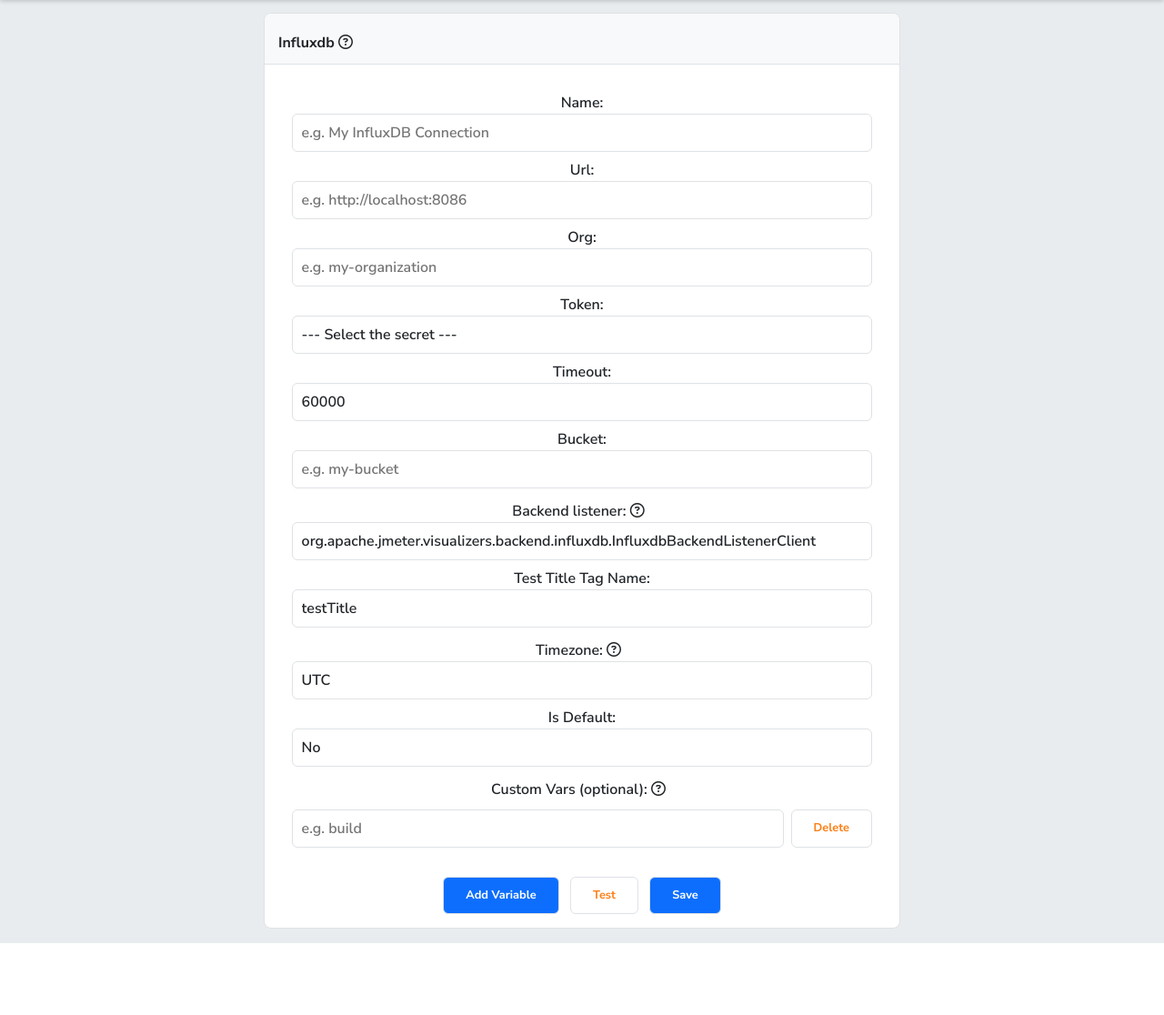
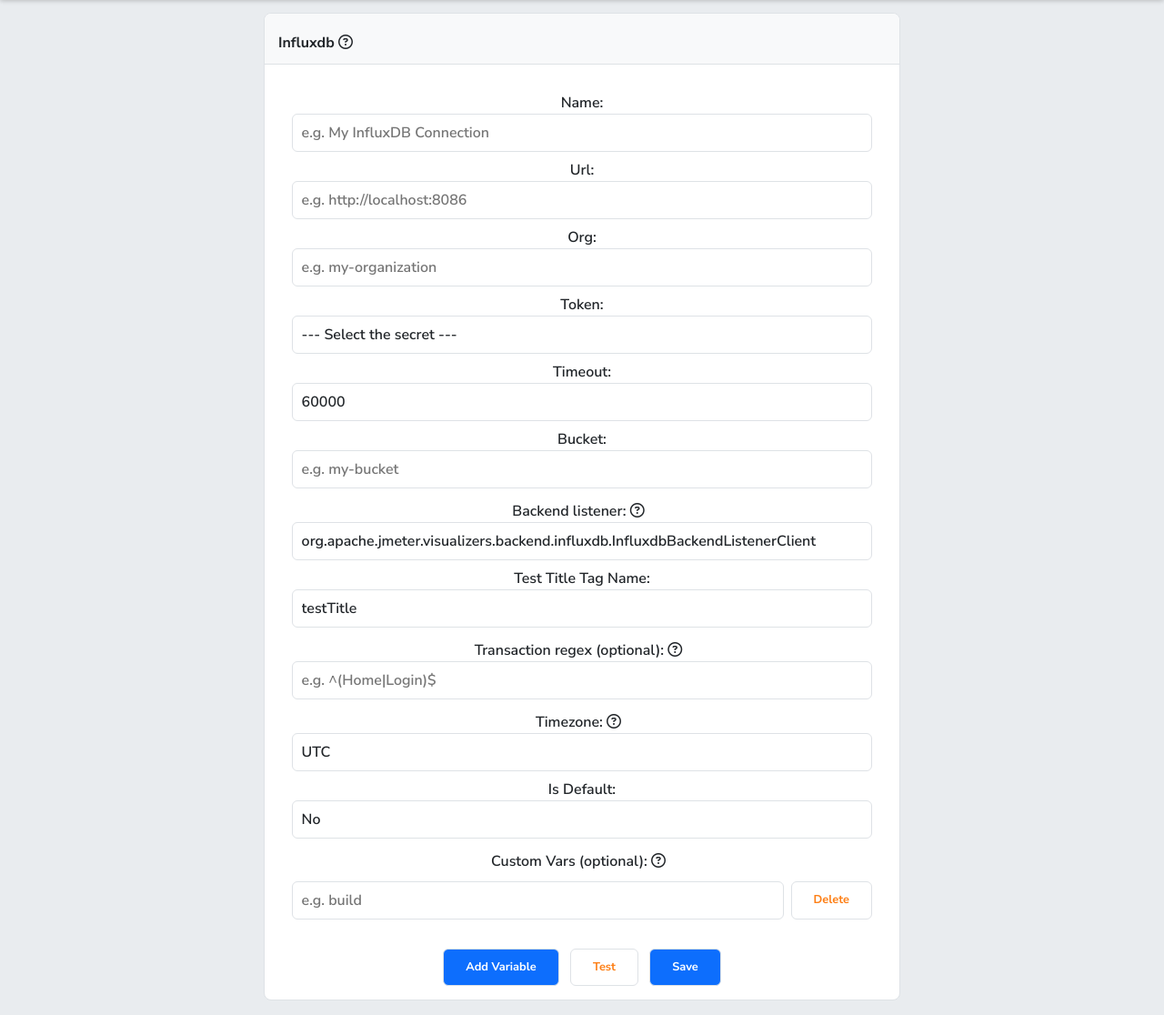
Before and after one commit to PerForge/PerForge, a Flask app: page /influxdb in a window 1280 px wide. Shown: the part 49-1165 px from the top of the page at 91% size. Before the commit the page ends 1086 px from the top, so only its background shows below. Run offline with Flask 3, Linux system fonts and the light colour scheme; a user stored in the database is signed in; tables that the repository leaves empty hold one stand-in row (values such as "Sample post"); some libraries are stand-ins or nearby versions.

Commit message:
Updated influxdb object to include regex field

```diff
--- a/app/backend/integrations/data_sources/influxdb_v2/influxdb_db.py
+++ b/app/backend/integrations/data_sources/influxdb_v2/influxdb_db.py
@@ -32,6 +32,7 @@ class DBInfluxdb(db.Model):
     listener      = db.Column(db.String(120), nullable=False)
     tmz           = db.Column(db.String(120), nullable=False)
     test_title_tag_name = db.Column(db.String(120), nullable=False)
+    transaction_regex = db.Column(db.String(500))
     custom_vars   = db.Column(db.String(500))
     is_default    = db.Column(db.Boolean, default=False)
 
--- a/app/backend/pydantic_models.py
+++ b/app/backend/pydantic_models.py
@@ -44,6 +44,7 @@ class InfluxdbModel(BaseModelWithStripping):
     listener  : str
     tmz       : str = Field(default="UTC")
     test_title_tag_name: str = Field(default="testTitle")
+    transaction_regex: Optional[str] = Field(default=None)
     custom_vars: list[str] = Field(default_factory=list)
     is_default: bool
 
--- a/app/forms.py
+++ b/app/forms.py
@@ -38,6 +38,7 @@ class InfluxDBForm(FlaskForm):
     listener   = SelectField('Backend listener', choices=[('org.apache.jmeter.visualizers.backend.influxdb.InfluxdbBackendListenerClient', 'org.apache.jmeter.visualizers.backend.influxdb.InfluxdbBackendListenerClient'), ('sitespeed_influxdb_v2', 'sitespeed_influxdb_v2')], default='InfluxdbBackendListenerClient')
     tmz        = StringField('Timezone', default="UTC")
     test_title_tag_name = StringField('Test Title Tag Name', default="testTitle")
+    transaction_regex   = StringField('Transaction regex')
     custom_vars= FieldList(StringField('Custom vars'), min_entries=0)
     is_default = SelectField("Is default", choices=[(False, 'No'), (True, 'Yes')], coerce=bool)
 
--- a/app/templates/integrations/influxdb.html
+++ b/app/templates/integrations/influxdb.html
@@ -84,6 +84,15 @@
                                     {{ form.listener(class="form-control") }}
                                     <label for="test_title_tag_name" class="input-label mt-2">Test Title Tag Name:</label>
                                     {{ form.test_title_tag_name(class="form-control", placeholder="e.g. testTitle") }}
+                                    <label for="transaction_regex" class="input-label mt-2">Transaction regex (optional):
+                                        <span class="tooltip-container">
+                                            <span class="fa-regular fa-circle-question me-2 mt-2"></span>
+                                            <span class="tooltip-content">
+                                              Optional regex to separate transactions and requests.
+                                            </span>
+                                          </span>
+                                    </label>
+                                    {{ form.transaction_regex(class="form-control", placeholder="e.g. ^(Home|Login)$") }}
                                     <label for="tmz" class="mt-2">Timezone:
                                         <span class="tooltip-container">
                                             <span class="fa-regular fa-circle-question me-2 mt-2"></span>
@@ -220,6 +229,7 @@
                 timeout: document.getElementById('timeout').value,
                 bucket: document.getElementById('bucket').value,
                 listener: document.getElementById('listener').value,
+                transaction_regex: document.getElementById('transaction_regex').value,
                 tmz: document.getElementById('tmz').value,
                 test_title_tag_name: document.getElementById('test_title_tag_name').value,
                 is_default: document.getElementById('is_default').value === 'True'
```
Also changed, not shown: app/migrations.py (+11 -0 lines).
